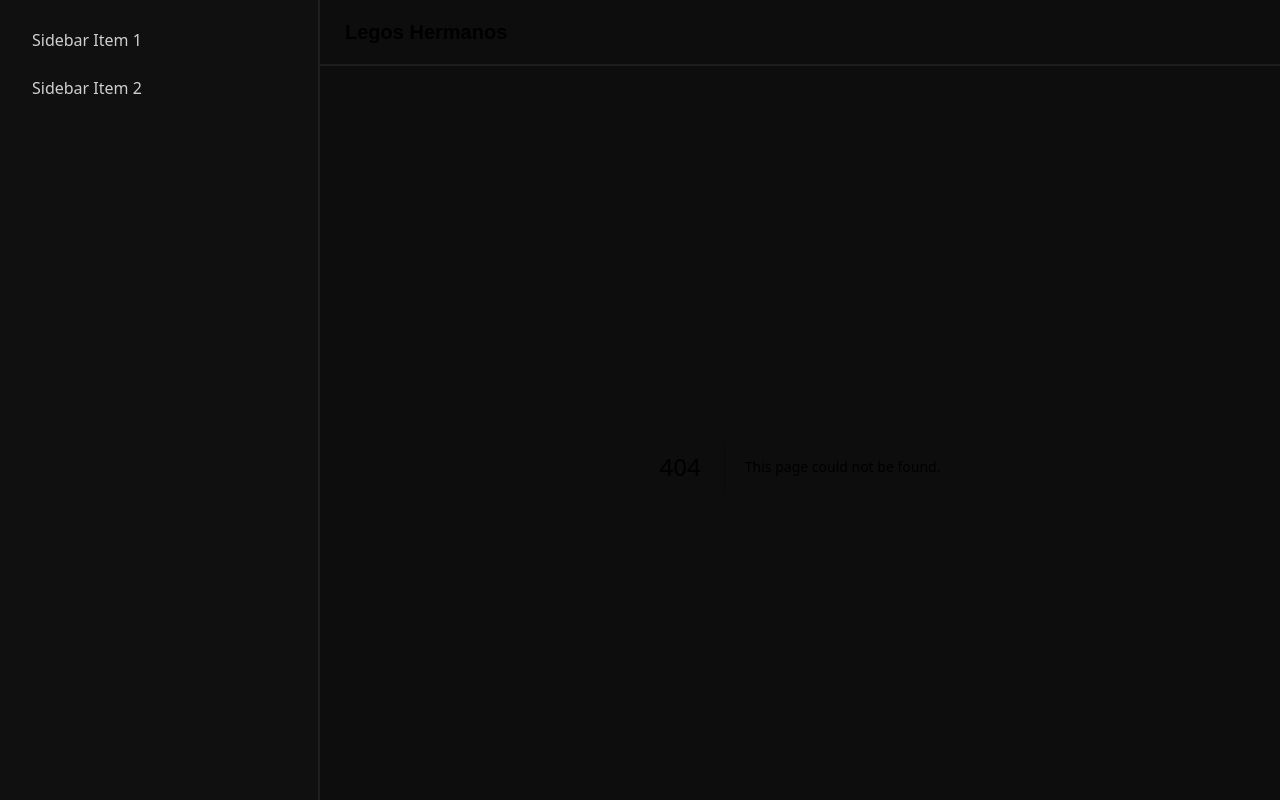
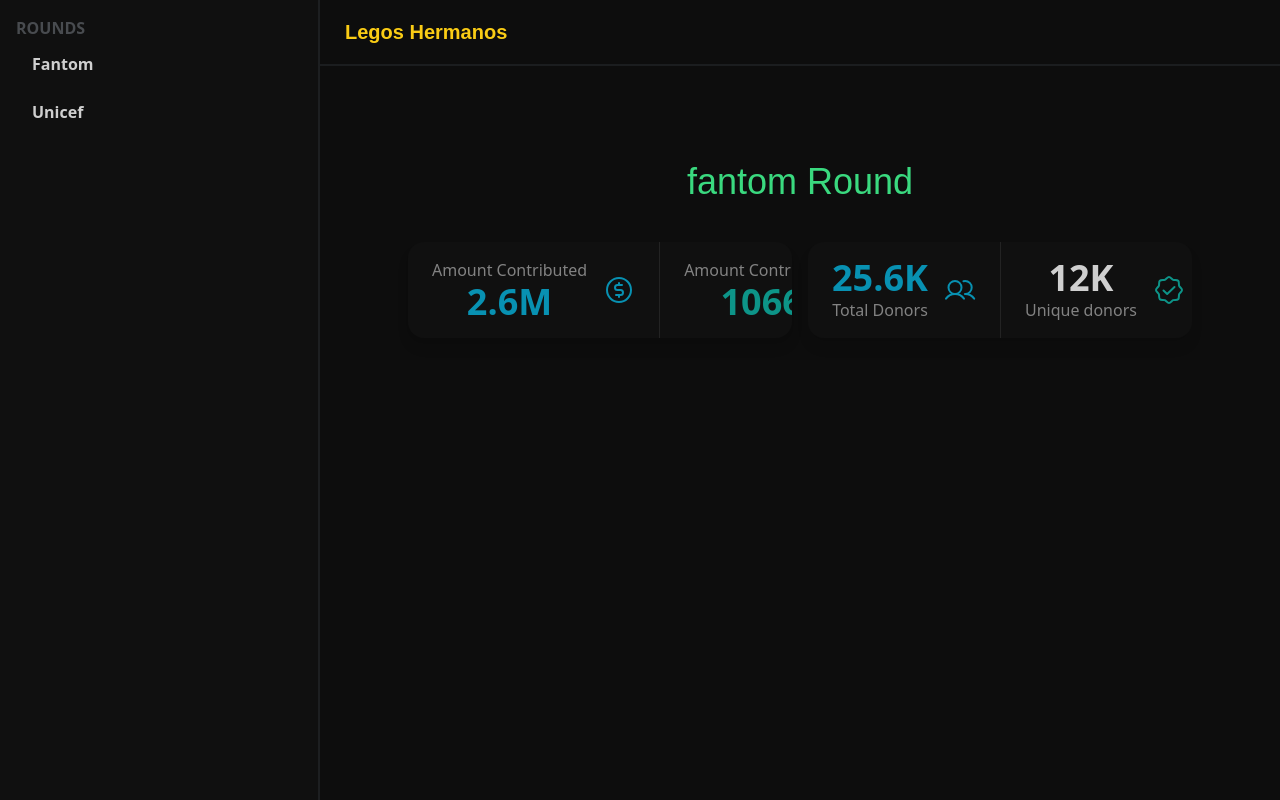
Before and after one commit to GregTrifan/legos-hermanos, a Next.js app: page /rounds/fantom in a window 1280 px wide. Before the commit this address had no page. Built offline with nearby package versions, Linux system fonts and the light colour scheme; a web font is replaced by a local one.

Commit message:
add dynamic routes

```diff
--- a/components/layout/navbar.tsx
+++ b/components/layout/navbar.tsx
@@ -8,7 +8,7 @@ const Navbar = () => {
                 <List size={32} />
             </label>
             <div className="flex-1">
-                <Link href="/" className="btn btn-ghost normal-case text-xl font-bold headline">Legos Hermanos</Link>
+                <Link href="/" className="btn btn-ghost normal-case text-xl font-bold headline text-yellow-400">Legos Hermanos</Link>
             </div>
         </div>
     )
--- a/components/layout/sidebar.tsx
+++ b/components/layout/sidebar.tsx
@@ -1,5 +1,6 @@
 import React from 'react'
 import Navbar from './navbar'
+import Link from 'next/link'
 
 const Sidebar = ({ children }: { children: JSX.Element }) => {
     return (
@@ -9,11 +10,13 @@ const Sidebar = ({ children }: { children: JSX.Element }) => {
                 <Navbar />
                 {children}
             </div>
-            <div className="drawer-side ">
+            <div className="drawer-side">
                 <label htmlFor="sidebar" className="drawer-overlay"></label>
-                <ul className="menu p-4 w-80 bg-base-100 text-base-content border-r-2 border-slate-400/10">
-                    <li><a>Sidebar Item 1</a></li>
-                    <li><a>Sidebar Item 2</a></li>
+
+                <ul className="menu font-sans font-semibold p-4 w-80 bg-base-100 text-base-content border-r-2 border-slate-400/10">
+                    <p className="font-sans font-bold text-slate-300/30">ROUNDS</p>
+                    <li><Link href="/rounds/fantom">Fantom</Link></li>
+                    <li><Link href="/rounds/unicef">Unicef</Link></li>
                 </ul>
             </div>
         </div>
--- a/pages/api/hello.ts
+++ /dev/null
@@ -1,13 +0,0 @@
-// Next.js API route support: https://nextjs.org/docs/api-routes/introduction
-import type { NextApiRequest, NextApiResponse } from 'next'
-
-type Data = {
-  name: string
-}
-
-export default function handler(
-  req: NextApiRequest,
-  res: NextApiResponse<Data>
-) {
-  res.status(200).json({ name: 'John Doe' })
-}
--- /dev/null
+++ b/pages/rounds/[id].tsx
@@ -0,0 +1,16 @@
+import OverallStats from '@/components/info/overallStats'
+import { useRouter } from 'next/router'
+import React from 'react'
+
+const Round = () => {
+    const router = useRouter()
+    const { id } = router.query
+    return (
+        <div className="text-center">
+            <h1 className="mt-24 mb-8 text-4xl headline text-success">{id} Round</h1>
+            <OverallStats />
+        </div>
+    )
+}
+
+export default Round
```
